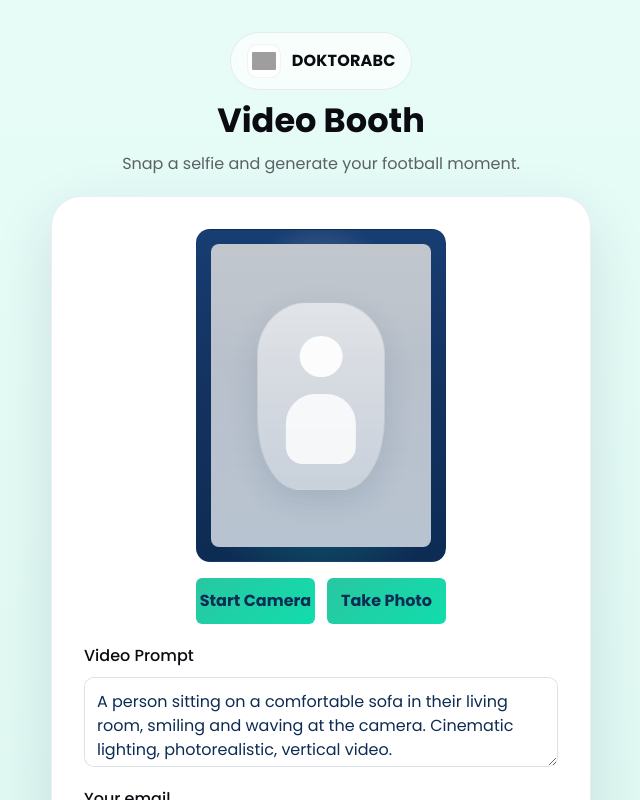
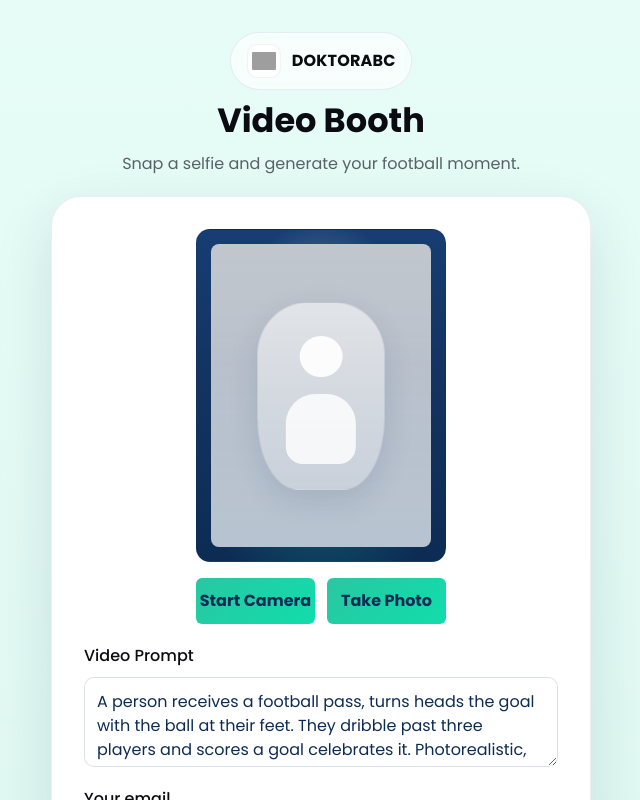
Before and after one commit to doktorabcbooth-web/replicate-video-booth, a Next.js app: page / in a window 1280 px wide. Shown: the top 800 px of the page, without its empty margins (319-959 px from the left). Built offline with nearby package versions, Linux system fonts and the light colour scheme; grey boxes are pictures that could not be loaded.

Commit message:
feat: restore default football prompt per user request

```diff
--- a/app/components/CameraCapture.tsx
+++ b/app/components/CameraCapture.tsx
@@ -29,7 +29,7 @@ export default function CameraCapture() {
 
   const [email, setEmail] = useState('')
   const [status, setStatus] = useState<string | null>(null)
-  const [prompt, setPrompt] = useState<string>(() => `A person sitting on a comfortable sofa in their living room, smiling and waving at the camera. Cinematic lighting, photorealistic, vertical video.`)
+  const [prompt, setPrompt] = useState<string>(() => `A person receives a football pass, turns heads the goal with the ball at their feet. They dribble past three players and scores a goal celebrates it. Photorealistic, cinematic lighting, vertical video.`)
   const [progress, setProgress] = useState<number>(0)
   const [overlayUrl, setOverlayUrl] = useState<string | null>(null)
 
```
